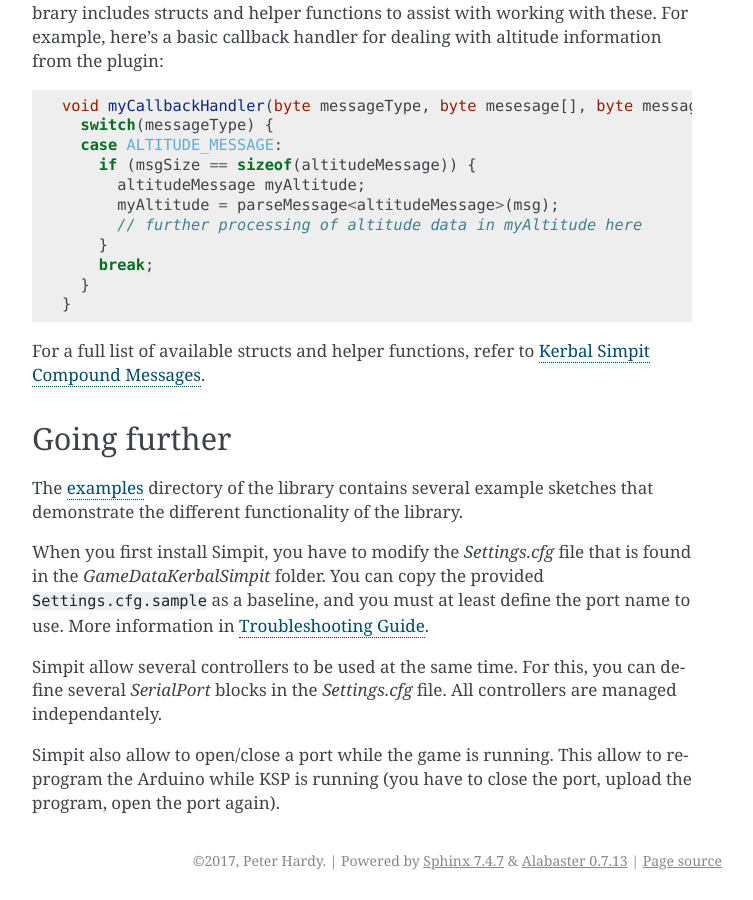
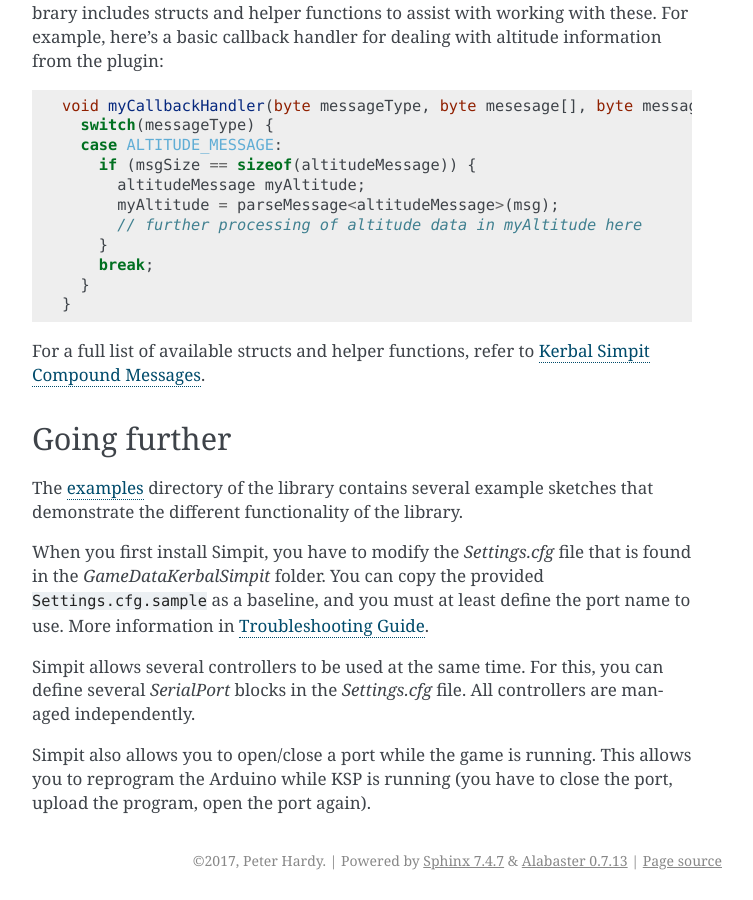
Before and after one commit to Simpit-team/KerbalSimpitRevamped-Arduino, a Sphinx documentation site: the page built from extras/docs/quickstart.rst, in a window 1280 px wide and 900 px high, scrolled down 2305 px. Shown: the whole window, without its empty margins (388-1141 px from the left). Built offline with Sphinx 7.4.7, drawn with Linux system fonts in a browser that asks for light colours.

Commit message:
Fix typo in previous commit

```diff
--- a/extras/docs/quickstart.rst
+++ b/extras/docs/quickstart.rst
@@ -128,6 +128,6 @@ that demonstrate the different functionality of the library.
 When you first install Simpit, you have to modify the *Settings.cfg* file that is found in the *GameData\KerbalSimpit* folder.
 You can copy the provided ``Settings.cfg.sample`` as a baseline, and you must at least define the port name to use. More information in :any:`troubleshooting`.
 
-Simpit allow several controllers to be used at the same time. For this, you can define several *SerialPort* blocks in the *Settings.cfg* file. All controllers are managed independantely.
+Simpit allows several controllers to be used at the same time. For this, you can define several *SerialPort* blocks in the *Settings.cfg* file. All controllers are managed independently.
 
-Simpit also allow to open/close a port while the game is running. This allow to reprogram the Arduino while KSP is running (you have to close the port, upload the program, open the port again).
+Simpit also allows you to open/close a port while the game is running. This allows you to reprogram the Arduino while KSP is running (you have to close the port, upload the program, open the port again).
```
